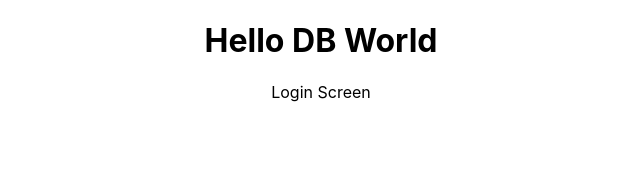
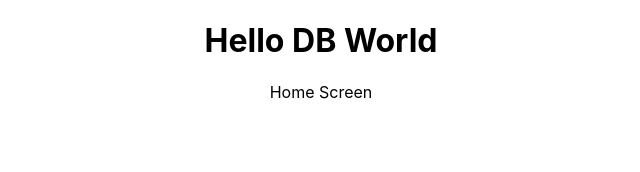
Before and after one commit to MichalPC/simple-database-manipulation-app, a React (Create React App) app: page /home in a window 1280 px wide. Shown: the top 172 px of the page, without its empty margins (319-959 px from the left). Built offline with nearby package versions, Linux system fonts and the light colour scheme.

Commit message:
Fix incorrect name shown on the home component.

```diff
--- a/src/components/Home/Home.js
+++ b/src/components/Home/Home.js
@@ -4,7 +4,7 @@ function Home() {
   return (
     <div className="Home">
       <main className="Home-container">
-        Login Screen
+        Home Screen
       </main>
     </div>
   );
```
